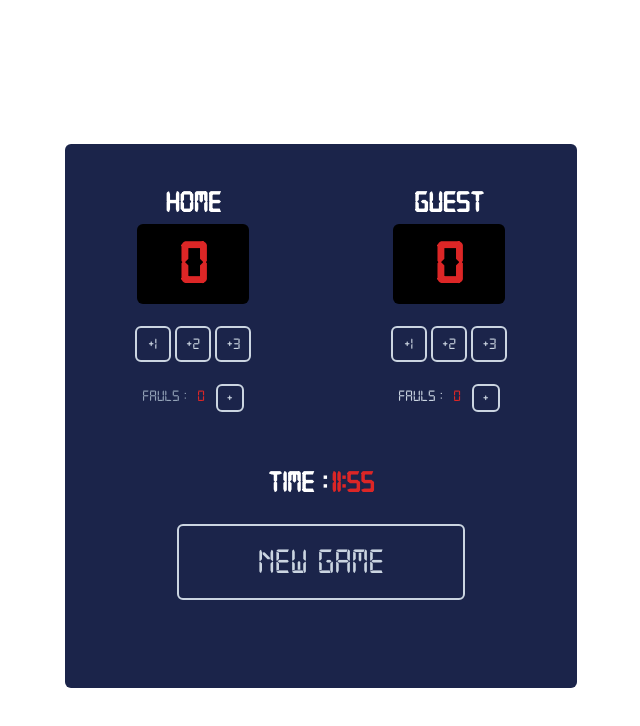
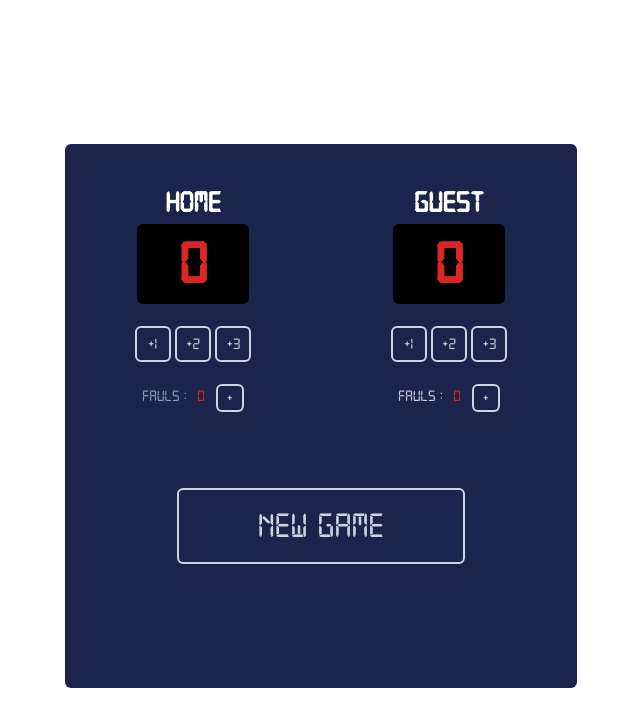
Before and after one commit to MSzoot/basketball-points, a website: page index.html in a window 1280 px wide. Shown: the whole page, without its empty margins (319-959 px from the left). Drawn offline with Linux system fonts and the light colour scheme.

Commit message:
without timer

```diff
--- a/index.html
+++ b/index.html
@@ -90,7 +90,7 @@
     </div>
     <div class="mx-auto bg-cus-blue w-128 h-56 rounded-b-md">
       <div class="flex justify-center mb-6">
-        <h1 class="text-white text-3xl font-bold">Time :</h1>
+        <!-- <h1 class="text-white text-3xl font-bold">Time :</h1> -->
         <h1 id="timer" class="text-red-600 text-3xl ml-1 font-bold"></h1>
       </div>
       <div class="flex justify-center mt-2">
--- a/script.js
+++ b/script.js
@@ -94,4 +94,4 @@ function countdown( elementName, minutes, seconds )
 }
 
 
-countdown( 'timer', 12, 0 )
+// countdown( 'timer', 12, 0 )
```
